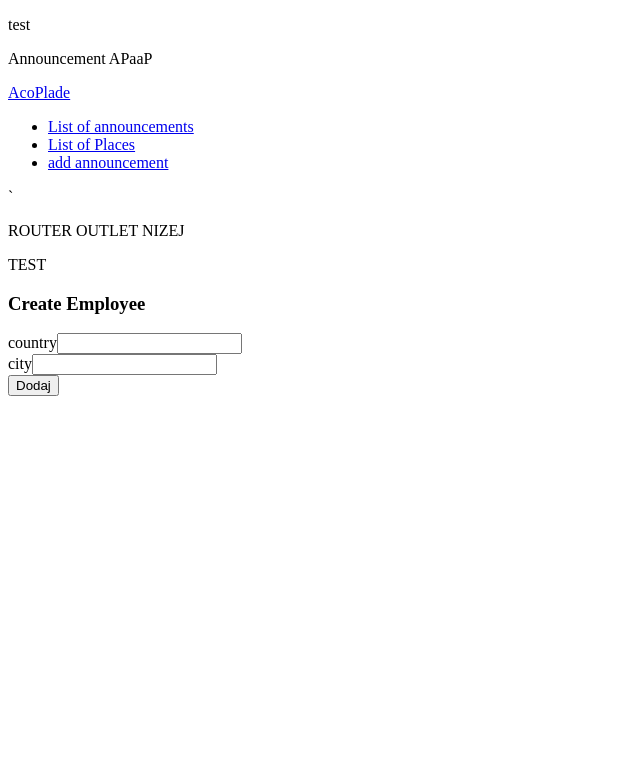
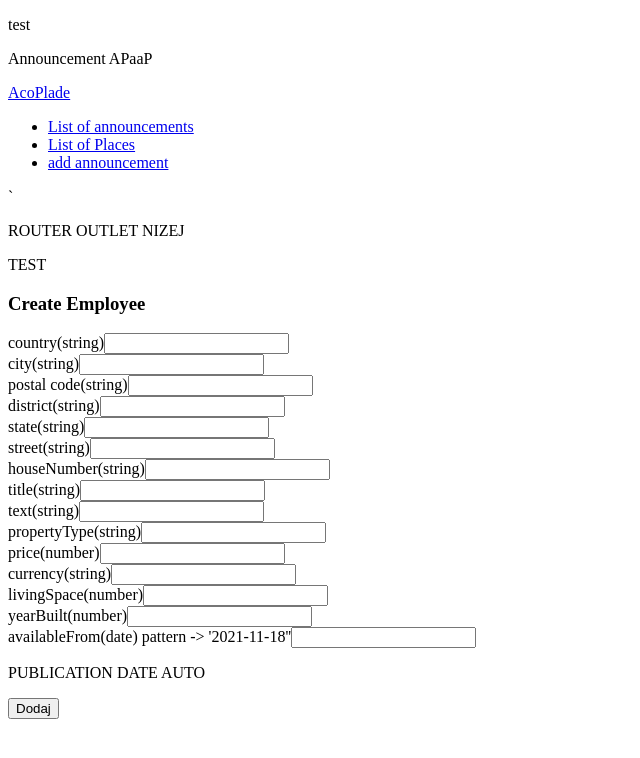
Before and after one commit to KonyPL/AcoPlace, an Angular app in the folder AcoPlaceFrontend/: page /add-announcement in a window 1280 px wide. Shown: the top 758 px of the page, without its empty margins (0-640 px from the left). Built offline with nearby package versions, Linux system fonts and the light colour scheme.

Commit message:
adding announcement without user

```diff
--- a/AcoPlaceFrontend/src/app/add-announcement/add-announcement.component.html
+++ b/AcoPlaceFrontend/src/app/add-announcement/add-announcement.component.html
@@ -4,13 +4,68 @@
     <form (ngSubmit)="onSubmit()">
 
         <div >
-            <label>country</label>
+            <label>country(string)</label>
             <input type="text" id="country" [(ngModel)]="announcement.country" name="country">
         </div>
 
         <div >
-            <label>city</label>
+            <label>city(string)</label>
             <input type="text" id="city" [(ngModel)]="announcement.city" name="city">
+        </div>
+        <div >
+            <label>postal code(string)</label>
+            <input type="text" id="postalCode" [(ngModel)]="announcement.postalCode" name="postalCode">
+        </div>
+        <div >
+            <label>district(string)</label>
+            <input type="text" id="district" [(ngModel)]="announcement.district" name="district">
+        </div>
+        <div >
+            <label>state(string)</label>
+            <input type="text" id="state" [(ngModel)]="announcement.state" name="state">
+        </div>
+         <div >
+            <label>street(string)</label>
+            <input type="text" id="street" [(ngModel)]="announcement.street" name="street">
+        </div>
+        <div>
+            <label>houseNumber(string)</label>
+            <input type="text" id="houseNumber" [(ngModel)]="announcement.houseNumber" name="houseNumber">
+        </div>
+         <div >
+            <label>title(string)</label>
+            <input type="text" id="title" [(ngModel)]="announcement.title" name="title">
+        </div>
+        <div >
+            <label>text(string)</label>
+            <input type="text" id="text" [(ngModel)]="announcement.text" name="text">
+        </div>
+        <div >
+            <label>propertyType(string)</label>
+            <input type="text" id="propertyType" [(ngModel)]="announcement.propertyType" name="propertyType">
+        </div>
+        <div >
+            <label>price(number)</label>
+            <input type="text" id="price" [(ngModel)]="announcement.price" name="price">
+        </div>
+        <div >
+            <label>currency(string)</label>
+            <input type="text" id="currency" [(ngModel)]="announcement.currency" name="currency">
+        </div>
+        <div >
+            <label>livingSpace(number)</label>
+            <input type="text" id="livingSpace" [(ngModel)]="announcement.livingSpace" name="livingSpace">
+        </div>
+        <div >
+            <label>yearBuilt(number)</label>
+            <input type="text" id="yearBuilt" [(ngModel)]="announcement.yearBuilt" name="yearBuilt">
+        </div>
+        <div >
+            <label>availableFrom(date) pattern -> '2021-11-18''</label>
+            <input type="text" id="availableFrom" [(ngModel)]="announcement.availableFrom" name="availableFrom">
+        </div>
+        <div >
+            <p>PUBLICATION DATE AUTO</p>
         </div>
 
         <button  type="submit">Dodaj</button>
```
Also changed, not shown: 1 other file (tests, documents, lock files or other folders).
